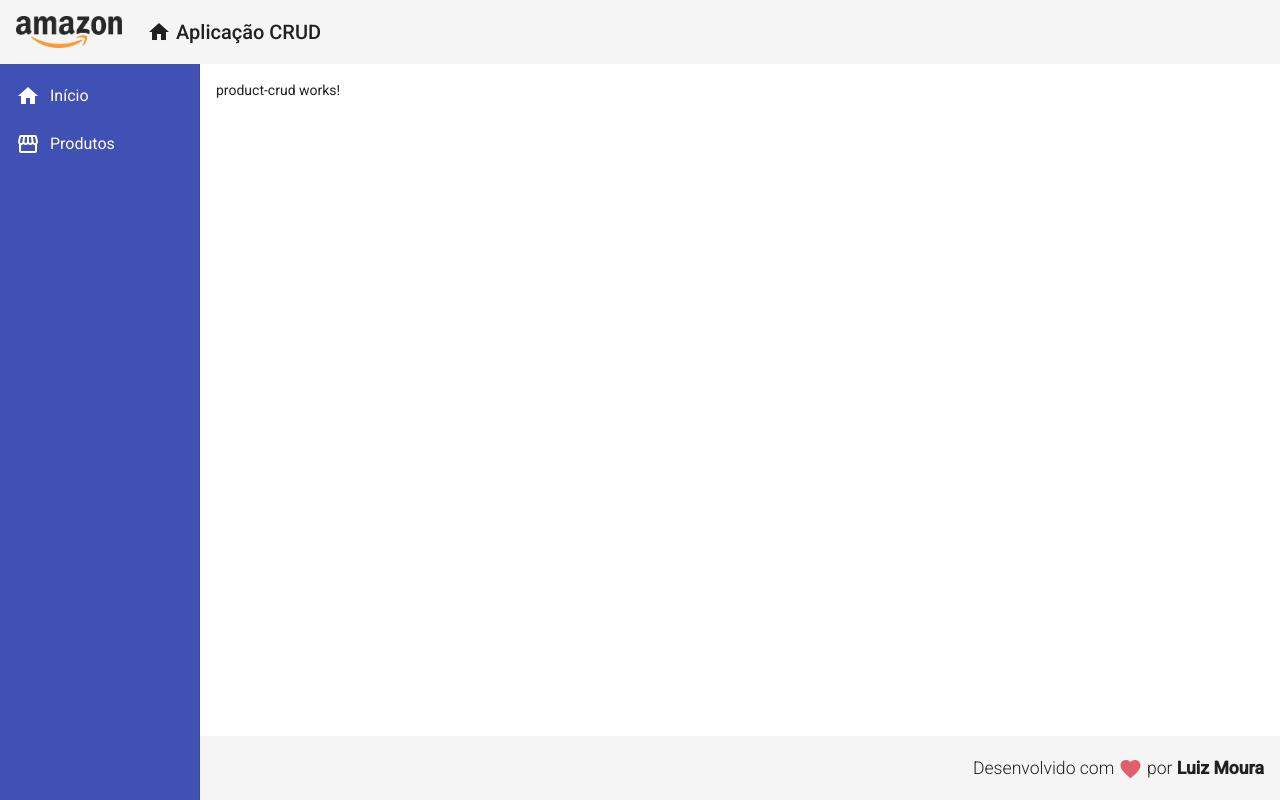
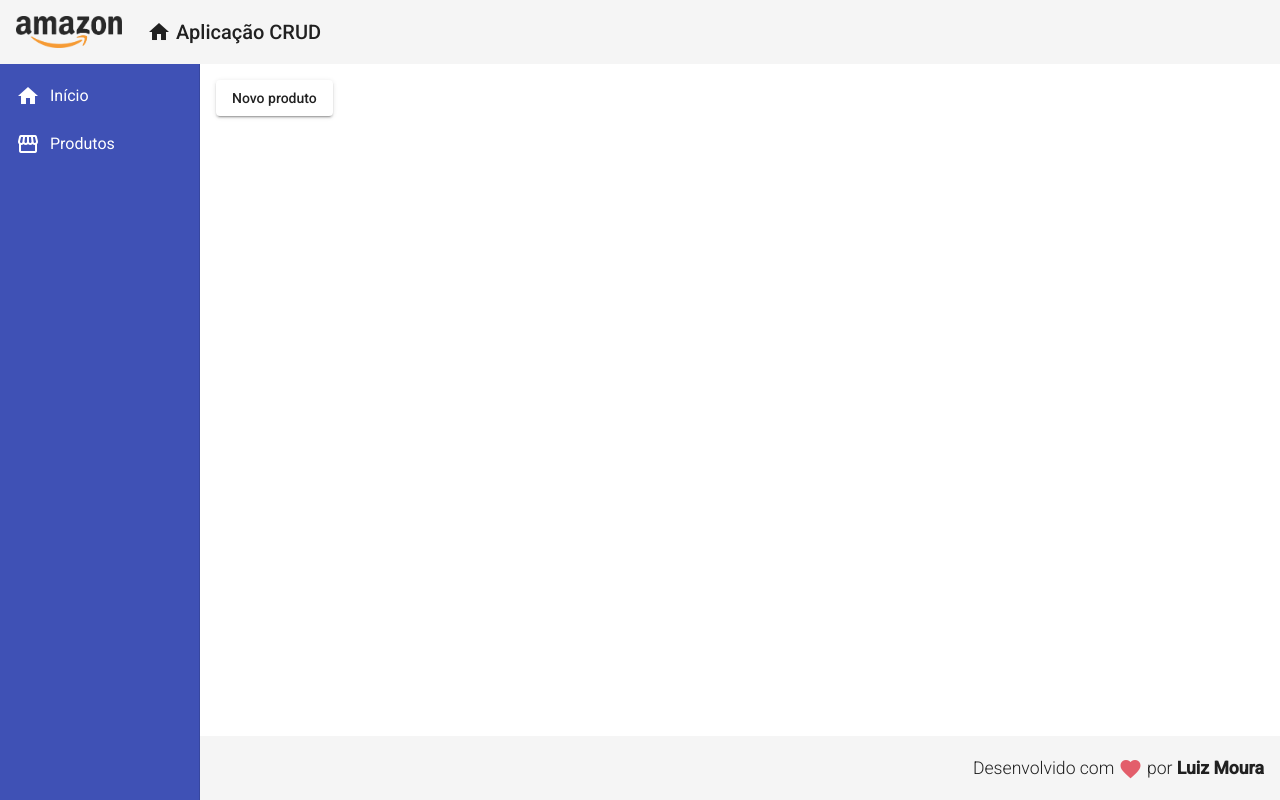
Before and after one commit to luiz-moura/product-angular, an Angular app: page /products in a window 1280 px wide. Built offline with nearby package versions, Linux system fonts and the light colour scheme.

Commit message:
feat: event binding navigate to create product

```diff
--- a/src/app/views/product-crud/product-crud.component.html
+++ b/src/app/views/product-crud/product-crud.component.html
@@ -1 +1,3 @@
-<p>product-crud works!</p>
+<button mat-raised-button (click)="navigateToProductCreate()">
+    Novo produto
+</button>
--- a/src/app/views/product-crud/product-crud.component.ts
+++ b/src/app/views/product-crud/product-crud.component.ts
@@ -1,4 +1,5 @@
 import { Component, OnInit } from '@angular/core';
+import { ActivatedRoute, Router } from '@angular/router';
 
 @Component({
   selector: 'app-product-crud',
@@ -7,9 +8,12 @@
 })
 export class ProductCrudComponent implements OnInit {
 
-  constructor() { }
+  constructor(private router: Router) {}
 
   ngOnInit(): void {
   }
 
+  navigateToProductCreate(): void {
+    this.router.navigate(['/products/create']);
+  }
 }
```
Also changed, not shown: src/app/app.module.ts (+6 -4 lines).
